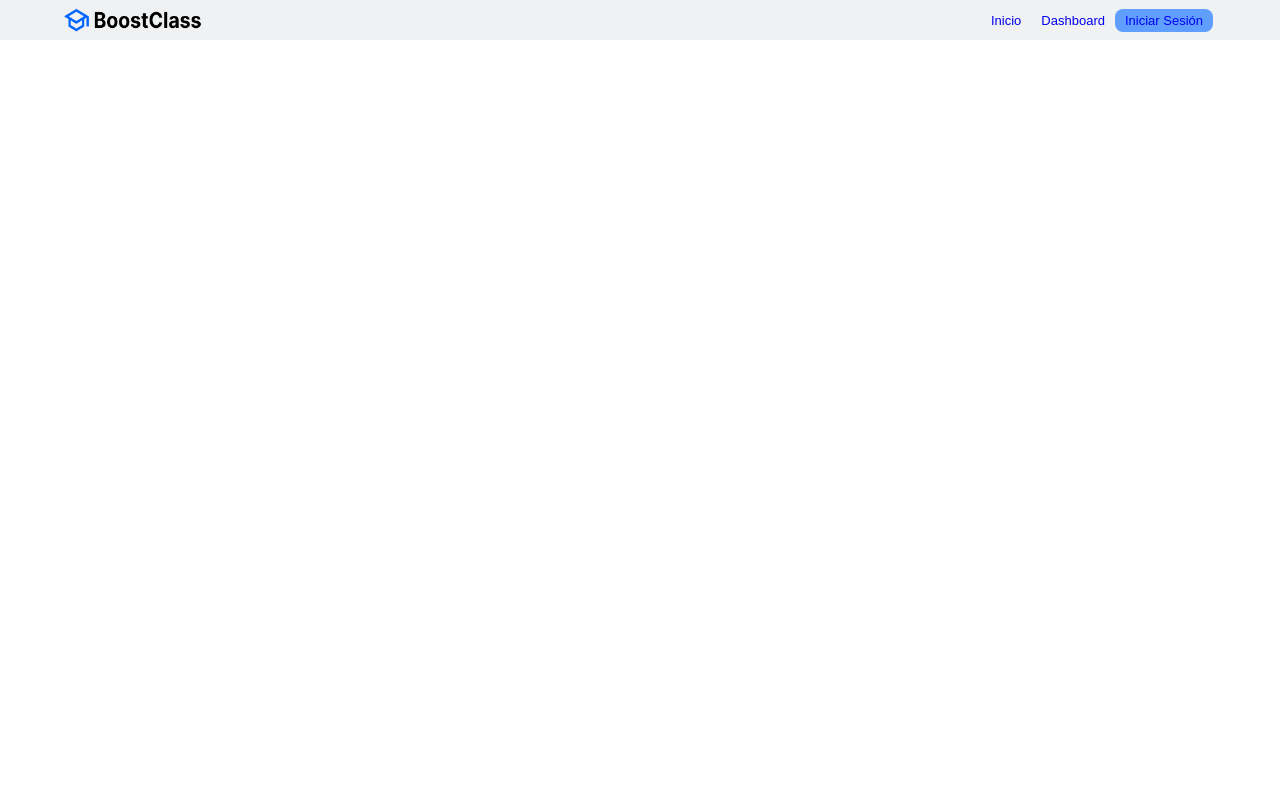
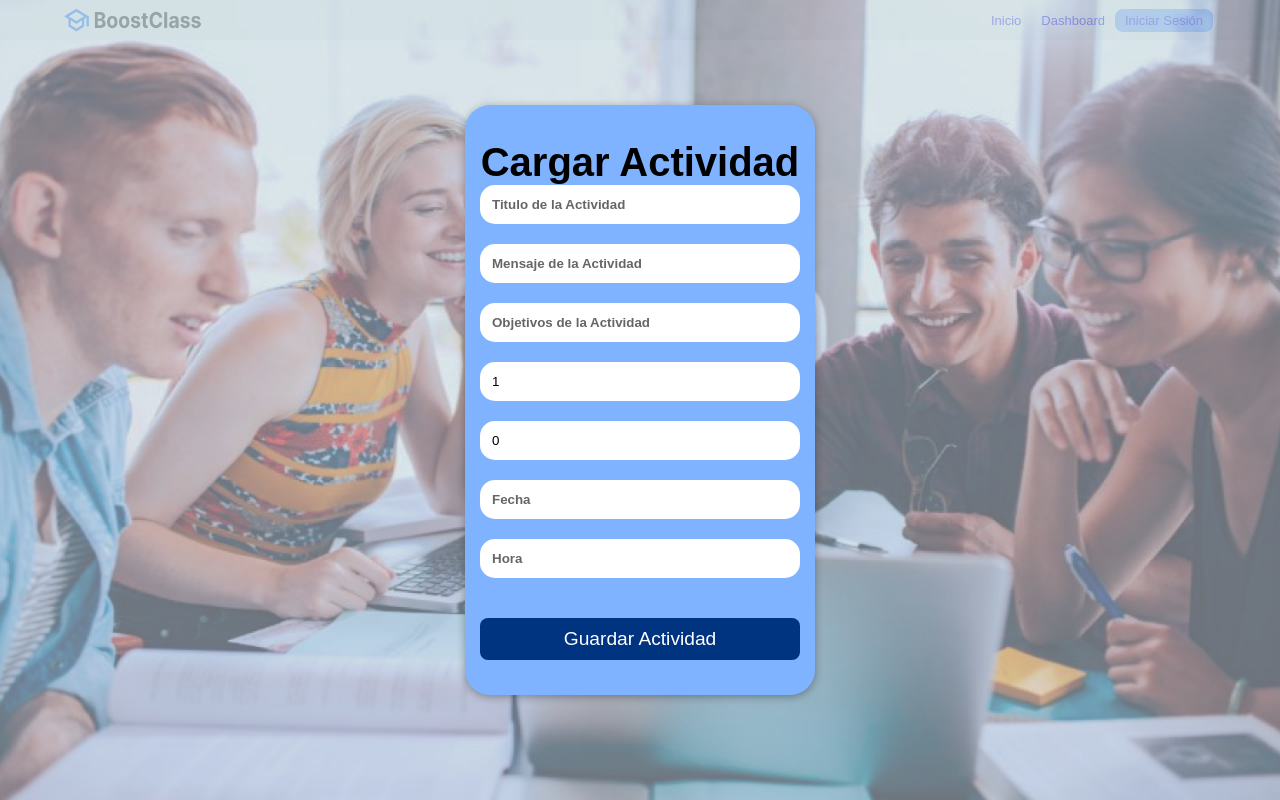
Before and after one commit to AlexanderMendezUVM/Front-End-II-Proyecto, a Vue app in the folder frontend/: page /mostraractividad/1 in a window 1280 px wide. Built offline with nearby package versions, Linux system fonts and the light colour scheme.

Commit message:
Formulario Actividades Estudiante

```diff
--- /dev/null
+++ b/frontend/src/components/FormActividadEst.vue
@@ -0,0 +1,167 @@
+<template>
+    <Transition name="actividad">
+
+    <div class="modal-mask">
+        <div class="modal-container">
+            <h2>Cargar Actividad</h2>
+            <form @submit.prevent="enviar()" class="formulario">
+                <input  v-model="actividad.titulo"
+                        name="titulo"
+                        type="text"
+                        placeholder="Titulo de la Actividad"
+                        class="form-control"
+                />
+                <input  v-model="actividad.mensaje"
+                        name="mensaje"
+                        type="text"
+                        placeholder="Mensaje de la Actividad"
+                        class="form-control"
+                />
+                <input  v-model="actividad.objetivos"
+                        name="objetivos"
+                        type="text"
+                        placeholder="Objetivos de la Actividad"
+                        class="form-control"
+                />
+                <input  v-model="actividad.participantes"
+                        name="participantes"
+                        type="number"
+                        placeholder="Nro de Participantes"
+                        class="form-control"
+                />
+                <input  v-model="actividad.ponderacion"
+                        name="ponderacion"
+                        type="number"
+                        placeholder="Ponderacion de la Actividad"
+                        class="form-control"
+                />
+                <input  v-model="actividad.fecha"
+                        name="mensaje"
+                        type="text"
+                        placeholder="Fecha"
+                        class="form-control"
+                />
+                <input  v-model="actividad.hora"
+                        name="mensaje"
+                        type="text"
+                        placeholder="Hora"
+                        class="form-control"
+                />
+                <button class="boton">
+                    <span>Guardar Actividad</span>
+                </button>
+            </Form>
+        </div>
+    </div>
+</Transition>
+</template>
+
+<script setup>
+import { ref, reactive } from 'vue';
+import axiosInstance from '../plugins/axios.js';
+import { useTokenStore } from '@/stores/userStore.js';
+const tokenStore = useTokenStore();
+import {useRoute, useRouter} from "vue-router";
+const {params} = useRoute();
+const router = useRouter();
+
+const actividad = reactive({
+    "titulo":"",
+    "mensaje": "",
+    "objetivos": "",
+    "participantes": 1,
+    "ponderacion": 0,
+    "fecha": "",
+    "hora": "",
+    "idmatuser": params.id,
+    "idmat": params.idmat
+});
+
+console.log("ACTIVIDAD-IDMAT......:",actividad.idmat);
+console.log("ACTIVIDAD-IDMATUSER..:",actividad.idmatuser);
+
+async function enviar(){
+  try {
+    const {data} = await axiosInstance.post('/actividades',actividad);
+    router.back();
+    return;
+  } catch (error) {
+    console.log(error);
+    return;
+  }
+}
+
+</script>
+
+
+
+<style scoped>
+.modal-mask {
+    font-family: 'Arial Narrow Bold', sans-serif;
+    position: fixed;
+    z-index: 9998;
+    top: 0;
+    left: 0;
+    width: 100%;
+    height: 100%;
+    background-color: rgba(184, 181, 181, 0.5);
+
+    background-image: url("../assets/Background.png");
+    background-repeat: no-repeat;
+    background-position: center center;
+    background-size: cover;
+    overflow: hidden;
+
+    display: flex;
+    transition: opacity 0.3s ease;
+}
+
+.modal-container {
+    width: 350px;
+    margin: auto;
+    padding: 35px 15px;
+    background-color: #80B3FF;
+    border-radius: 25px;
+    box-shadow: 0 2px 8px rgba(0, 0, 0, 0.33);
+    transition: all 0.3s ease;
+    display: flex;
+    flex-direction: column;
+    justify-content: center;
+    align-items: center;
+}
+
+h2 {
+    font-size: 2.5rem;
+    font-weight: bold;
+}
+
+.formulario {
+    display: flex;
+    flex-direction: column;
+    width: 100%;
+    gap: 20px;
+
+}
+
+.form-control {
+    padding: 12px;
+    border: none;
+    border-radius: 15px;
+}
+
+input::placeholder {
+    font-weight: bold;
+    opacity: 0.6;
+    color: #000000;
+}
+
+.boton {
+    margin-top: 20px;
+    padding: 10px;
+    border: none;
+    border-radius: 8px;
+    background-color: #003380;
+    color: #FFFFFF;
+    font-size: 1.2rem
+}
+</style>
--- a/frontend/src/router/index.js
+++ b/frontend/src/router/index.js
@@ -46,6 +46,12 @@ const router = createRouter({
       path: '/listaractividadesest/:idmat?',
       name: 'listaractividadesest',
       component: () => import('../components/ActividadesEst.vue'),
+      meta: {keyAuth: false}
+    },
+    {
+      path: '/mostraractividad/:id?',
+      name: 'mostraractividad',
+      component: () => import('../components/FormActividadEst.vue'),
       meta: {keyAuth: false}
     },
     {
```
